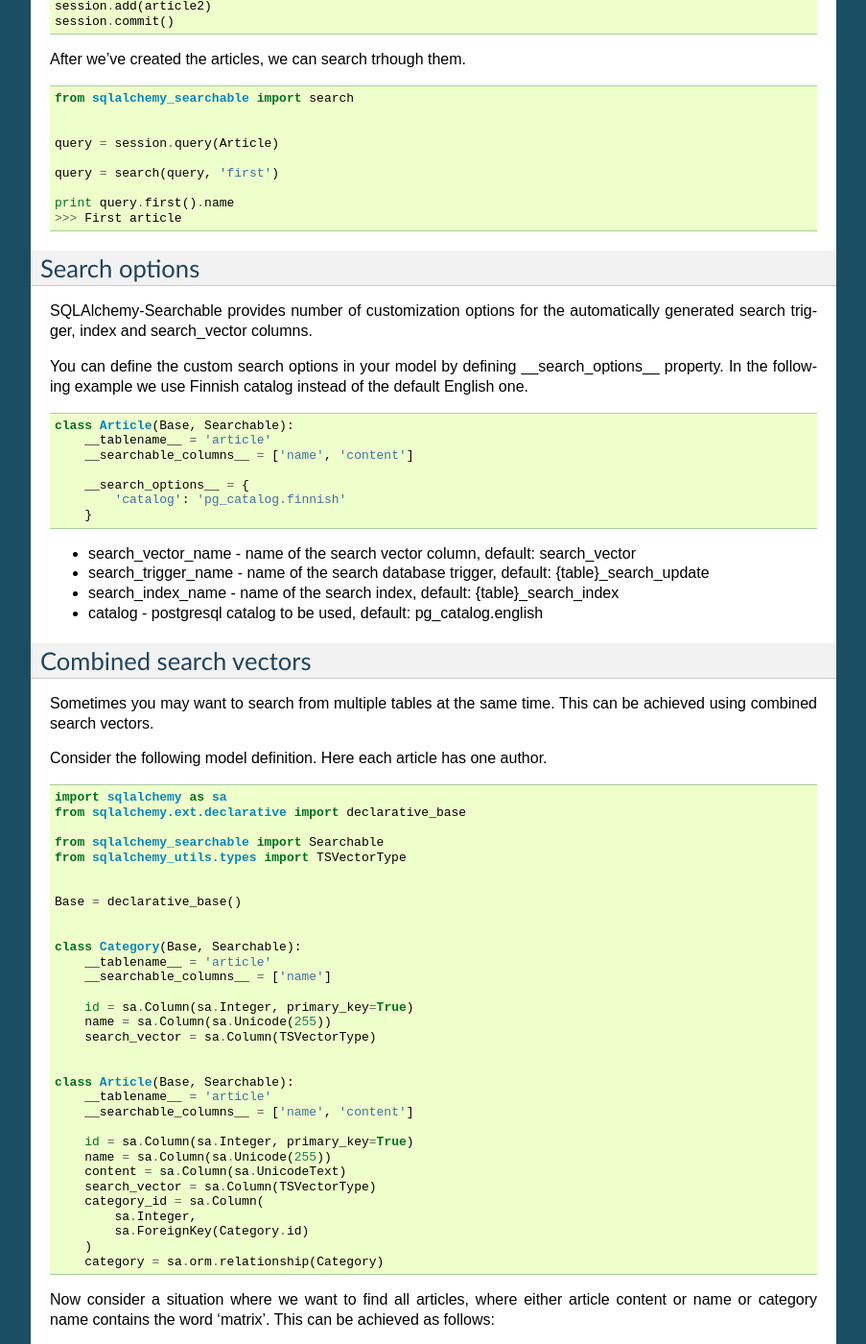
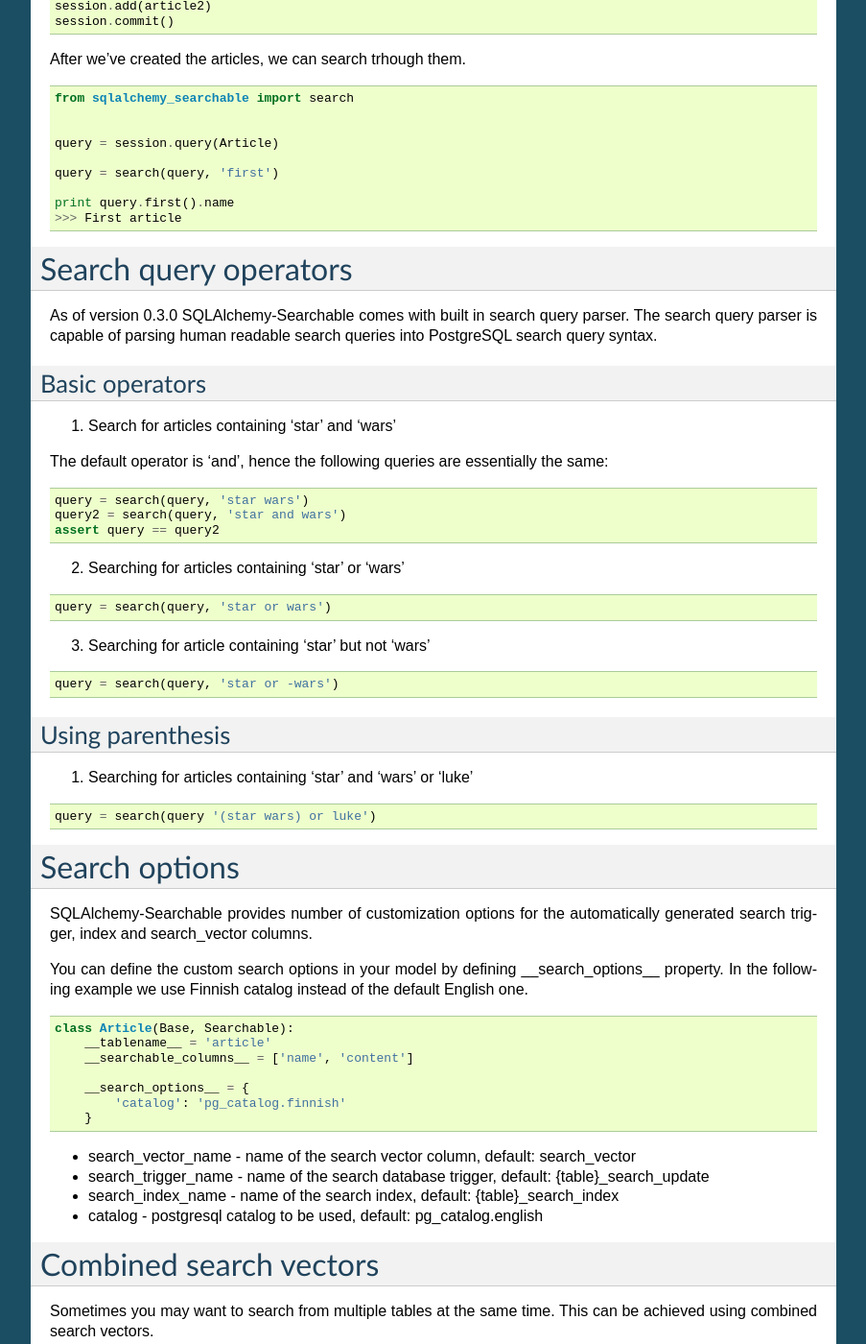
Before and after one commit to falcony-io/sqlalchemy-searchable, a Sphinx documentation site: the page built from docs/index.rst, in a window 1280 px wide and 1400 px high, scrolled down 851 px. Shown: the whole window at 96% size, without its empty margins (198-1101 px from the left). Built offline with Sphinx 7.4.7, drawn with Linux system fonts in a browser that asks for light colours; some of the changed text lies outside the part shown.

Commit message:
Added docs for new query parser

```diff
--- a/docs/index.rst
+++ b/docs/index.rst
@@ -70,8 +70,57 @@
     >>> First article
 
 
+Search query operators
+======================
+
+As of version 0.3.0 SQLAlchemy-Searchable comes with built in search query parser. The search query parser is capable of parsing human readable search queries into PostgreSQL search query syntax.
+
+
+Basic operators
+---------------
+
+
+1. Search for articles containing 'star' and 'wars'
+
+The default operator is 'and', hence the following queries are essentially the same:
+
+::
+
+    query = search(query, 'star wars')
+    query2 = search(query, 'star and wars')
+    assert query == query2
+
+2. Searching for articles containing 'star' or 'wars'
+
+::
+
+
+    query = search(query, 'star or wars')
+
+
+3. Searching for article containing 'star' but not 'wars'
+
+::
+
+
+    query = search(query, 'star or -wars')
+
+
+
+Using parenthesis
+-----------------
+
+1. Searching for articles containing 'star' and 'wars' or 'luke'
+
+::
+
+
+    query = search(query '(star wars) or luke')
+
+
+
 Search options
---------------
+==============
 
 SQLAlchemy-Searchable provides number of customization options for the automatically generated
 search trigger, index and search_vector columns.
@@ -100,7 +149,7 @@
 
 
 Combined search vectors
------------------------
+=======================
 
 Sometimes you may want to search from multiple tables at the same time. This can be achieved using
 combined search vectors.
@@ -150,7 +199,7 @@
 ::
 
 
-    from sqlalchemy_searchable import safe_search_terms
+    from sqlalchemy_searchable import safe_search_query
     from sqlalchemy_utils import tsvector_match, tsvector_concat, to_tsquery
 
 
@@ -169,7 +218,7 @@
                 combined_search_vector,
                 to_tsquery(
                     'simple',
-                    u' & '.join(safe_search_terms(search_query))
+                    safe_search_query(search_query))
                 ),
             )
         )
@@ -189,7 +238,7 @@
 
 
 Flask-SQLAlchemy integration
-----------------------------
+============================
 
 SQLAlchemy-Searchable can be neatly integrated into Flask-SQLAlchemy using SearchQueryMixin class.
 
```
